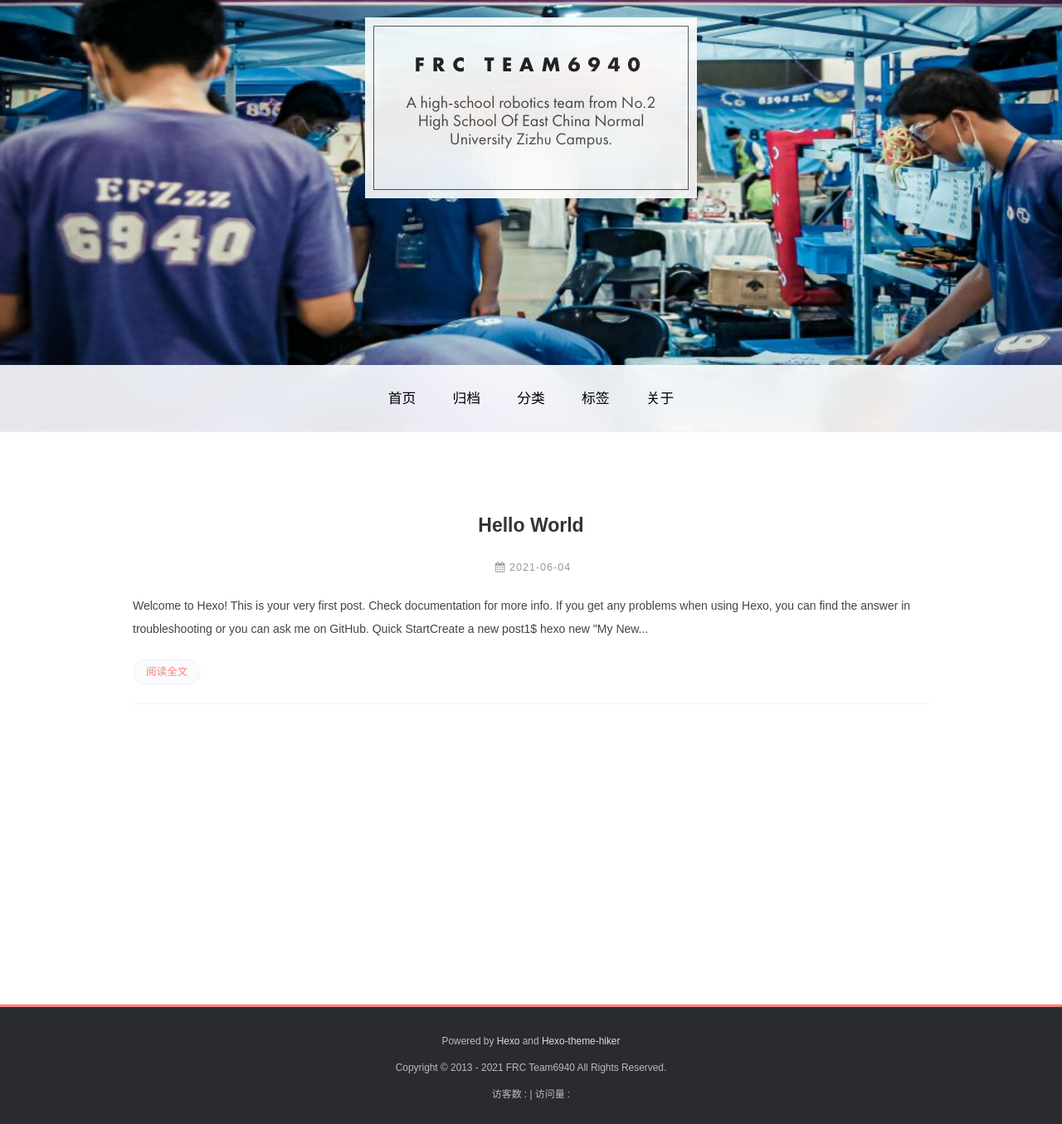
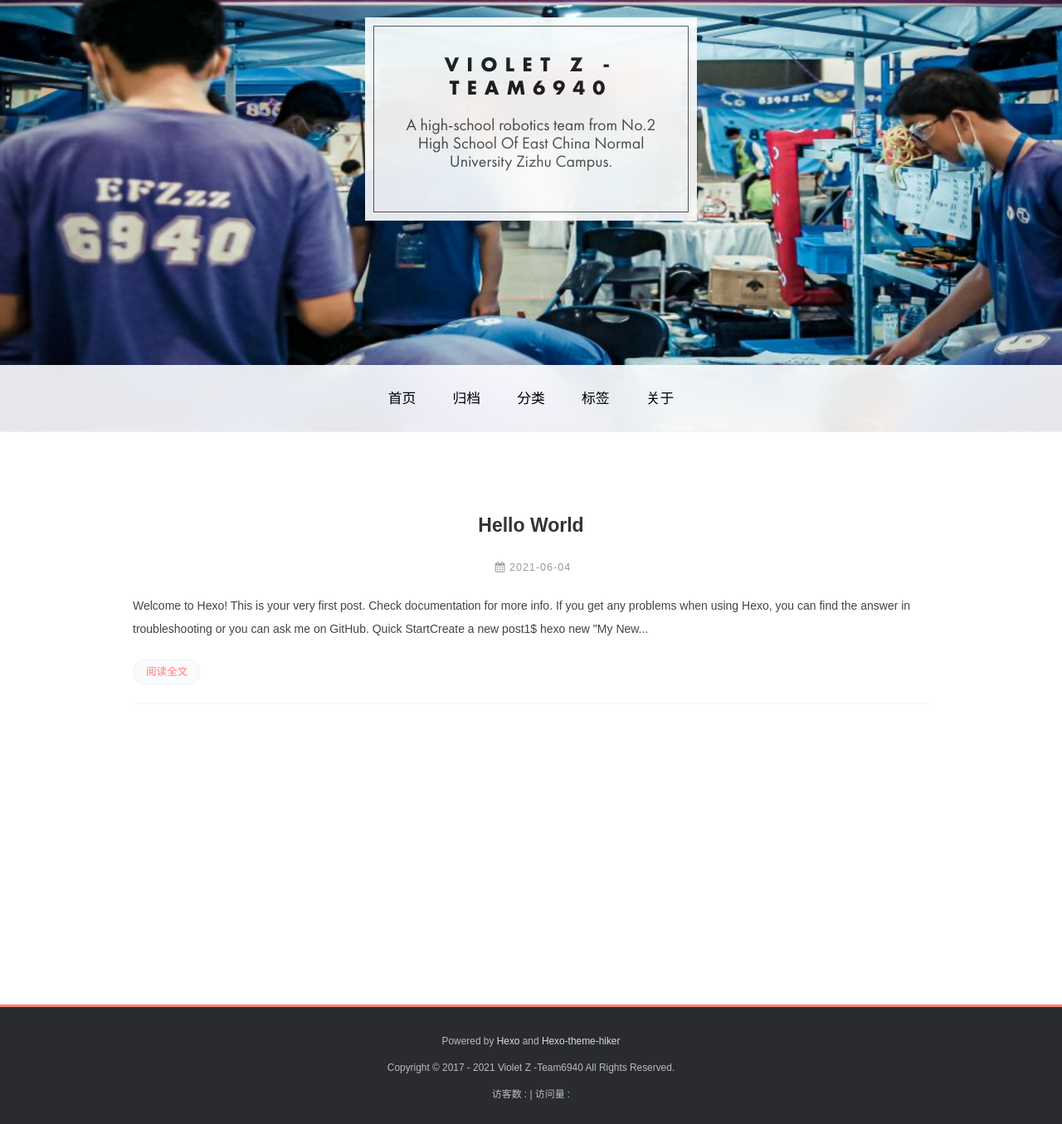
Before and after one commit to Team6940/Team6940.github.io, a plain HTML site: page index.html in a window 1280 px wide. Shown: the part 279-1634 px from the top of the page at 83% size. Drawn offline with nearby package versions, Linux system fonts and the light colour scheme; some packages are replaced by stand-ins of ours; a script that the page names is missing; some icons are missing; files whose address does not match are found by name.

Commit message:
Site updated: 2021-06-13 19:58:17

```diff
--- a/index.html
+++ b/index.html
@@ -3,7 +3,7 @@
 <head>
   <meta charset="utf-8">
 
-  <title>FRC Team6940</title>
+  <title>Violet Z -Team6940</title>
   <meta name="viewport" content="width=device-width, initial-scale=1, maximum-scale=1">
 
 
@@ -11,15 +11,15 @@
 
   <meta name="description" content="A high-school robotics team from No.2 High School Of East China Normal University Zizhu Campus.">
 <meta property="og:type" content="website">
-<meta property="og:title" content="FRC Team6940">
+<meta property="og:title" content="Violet Z -Team6940">
 <meta property="og:url" content="http://example.com/index.html">
-<meta property="og:site_name" content="FRC Team6940">
+<meta property="og:site_name" content="Violet Z -Team6940">
 <meta property="og:description" content="A high-school robotics team from No.2 High School Of East China Normal University Zizhu Campus.">
 <meta property="og:locale" content="zh_CN">
 <meta property="article:tag" content="FRC Robotics">
 <meta name="twitter:card" content="summary">
 
-    <link rel="alternate" href="/atom.xml" title="FRC Team6940" type="application/atom+xml">
+    <link rel="alternate" href="/atom.xml" title="Violet Z -Team6940" type="application/atom+xml">
 
 
 
@@ -235,7 +235,7 @@
 
 
           <div class="homelogoback"  style="border: 1px solid #404040;" >
-            <h1><a href="#content" id="logo">FRC Team6940</a></h1>
+            <h1><a href="#content" id="logo">Violet Z -Team6940</a></h1>
             <h3>A high-school robotics team from No.2 High School Of East China Normal University Zizhu Campus.</h3>
             <h5></h5>
             <!-- <p><a href="https://github.com/iTimeTraveler" target="_blank">Github</a></p> -->
@@ -353,7 +353,7 @@ Quick StartCreate a new post1$ hexo new &quot;My New...
   <div class="container">
       	<div class="row">
 	      <p> Powered by <a href="http://hexo.io/" target="_blank">Hexo</a> and <a href="https://github.com/iTimeTraveler/hexo-theme-hiker" target="_blank">Hexo-theme-hiker</a> </p>
-	      <p id="copyRightEn">Copyright &copy; 2013 - 2021 FRC Team6940 All Rights Reserved.</p>
+	      <p id="copyRightEn">Copyright &copy; 2017 - 2021 Violet Z -Team6940 All Rights Reserved.</p>
 
 
     		<p class="busuanzi_uv">
@@ -512,10 +512,10 @@ Quick StartCreate a new post1$ hexo new &quot;My New...
         </div>
          <div id="collapseThree" class="panel-collapse collapse" role="tabpanel" aria-labelledby="headingThree">
           <div class="panel-body">
-            FRC Team6940
+            Violet Z -Team6940
           </div>
           <div class="panel-body">
-            Copyright © 2021 FRC Team6940 All Rights Reserved.
+            Copyright © 2021 Violet Z -Team6940 All Rights Reserved.
           </div>
         </div>
       </div>
```
Also changed, not shown: 2021/06/04/hello-world/index.html (+6 -6 lines), README.html (+7 -7 lines), about/index.html (+6 -6 lines), archives/2021/06/index.html (+7 -7 lines), archives/2021/index.html (+7 -7 lines), archives/index.html (+7 -7 lines).
